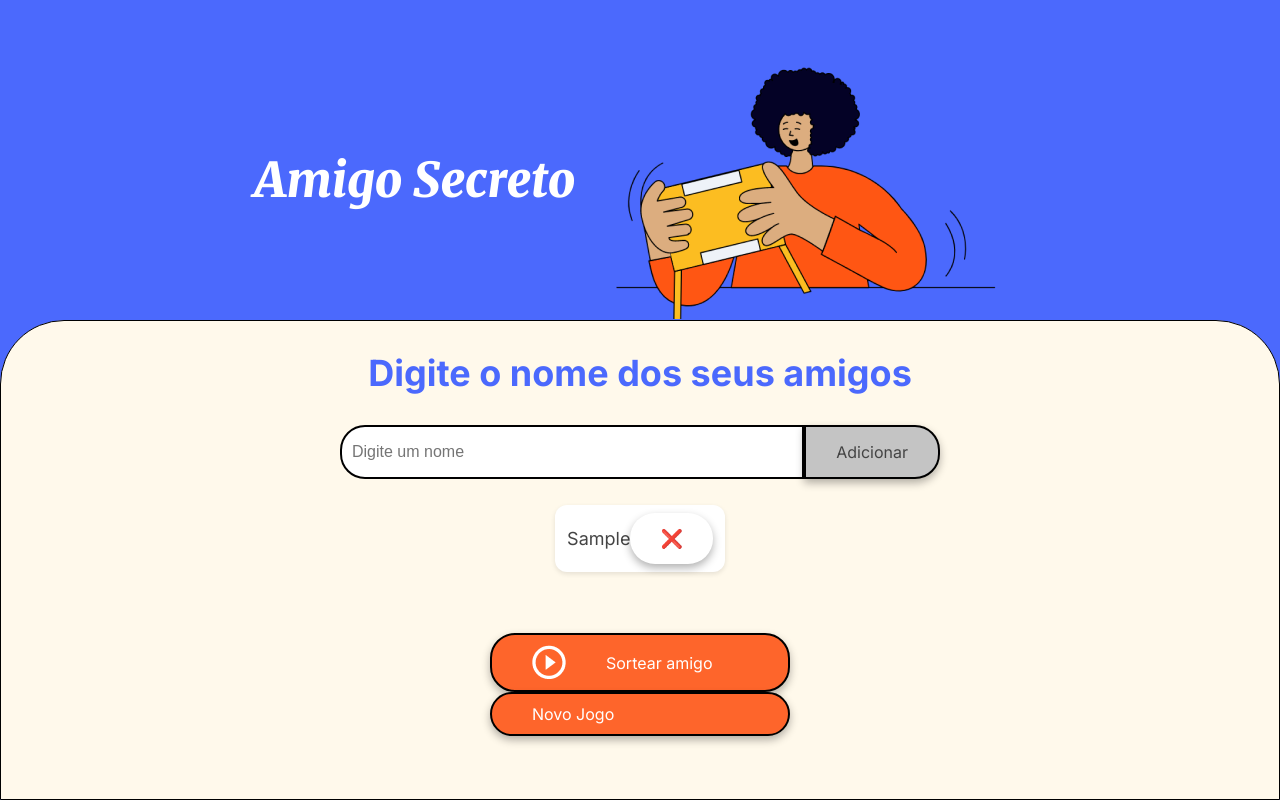
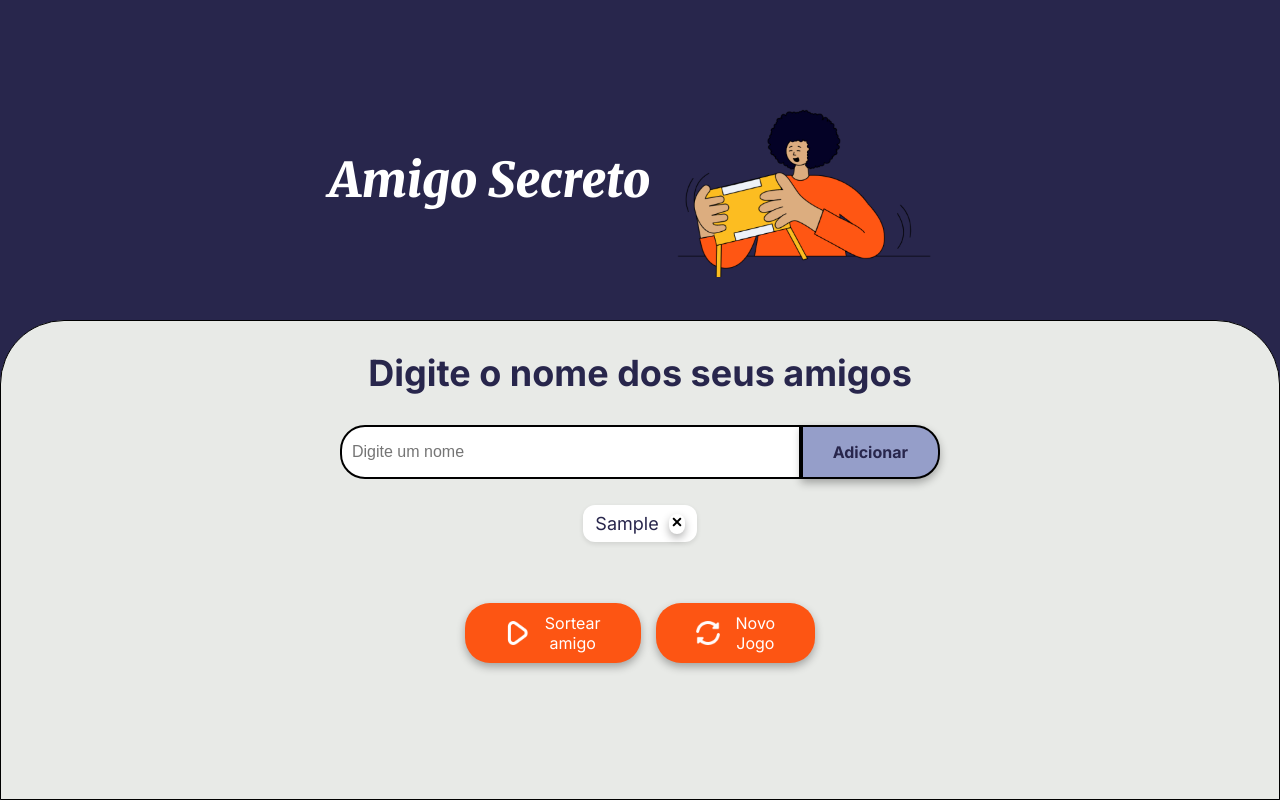
Before and after one commit to evyvitu/Challenge-Amigo-Secreto, a plain HTML site: page index.html in a window 1280 px wide. Both pictures are taken after typing "Sample" into the empty fields and a click on the button "Adicionar". Drawn offline with Linux system fonts and the light colour scheme.

Commit message:
atualizando style.css e adicionando novos assets

```diff
--- a/app.js
+++ b/app.js
@@ -4,7 +4,7 @@ let amigos = [];
 function mostrarMensagem(texto, tipo = "info") {
     const resultado = document.getElementById("resultado");
     resultado.innerHTML = `<li class="${tipo}">${texto}</li>`;
-    setTimeout(() => resultado.innerHTML = "", 2500); // limpa mensagem depois de 2,5s
+    setTimeout(() => resultado.innerHTML = "", 2500);
 }
 
 // Adicionar amigos
@@ -13,19 +13,19 @@ function adicionarAmigo() {
     const nome = input.value.trim();
 
     if (nome === "") {
-        mostrarMensagem("⚠️ Por favor, insira um nome.", "erro");
+        mostrarMensagem("Por favor, insira um nome.", "erro");
         return;
     }
 
     if (amigos.includes(nome)) {
-        mostrarMensagem("⚠️ Esse nome já foi adicionado.", "erro");
+        mostrarMensagem("Esse nome já foi adicionado.", "erro");
         return;
     }
 
     amigos.push(nome);
     input.value = "";
     atualizarLista();
-    mostrarMensagem("✅ Nome adicionado com sucesso!", "sucesso");
+    mostrarMensagem("Nome adicionado com sucesso!", "sucesso");
 }
 
 // Atualizar a lista de amigos na tela
@@ -38,7 +38,9 @@ function atualizarLista() {
         item.classList.add("card-nome");
         item.innerHTML = `
             ${amigo}
-            <button class="remover" onclick="removerAmigo(${index})">❌</button>
+            <button class="remover" onclick="removerAmigo(${index})">
+                <img src="assets/x.png" alt="Remover" />
+            </button>
         `;
         lista.appendChild(item);
     });
@@ -48,13 +50,13 @@ function atualizarLista() {
 function removerAmigo(index) {
     amigos.splice(index, 1);
     atualizarLista();
-    mostrarMensagem("🗑️ Nome removido.", "sucesso");
+    mostrarMensagem("Nome removido.", "sucesso");
 }
 
 // Sortear amigo secreto
 function sortearAmigo() {
     if (amigos.length === 0) {
-        mostrarMensagem("⚠️ A lista está vazia!", "erro");
+        mostrarMensagem("A lista está vazia!", "erro");
         return;
     }
 
@@ -62,7 +64,7 @@ function sortearAmigo() {
     const amigoSorteado = amigos[indiceAleatorio];
 
     const resultado = document.getElementById("resultado");
-    resultado.innerHTML = `<li class="sorteado">🎉 O amigo secreto é: <strong>${amigoSorteado}</strong></li>`;
+    resultado.innerHTML = `<li class="sorteado">O amigo secreto é: <strong>${amigoSorteado}</strong></li>`;
 }
 
 // Resetar o jogo
@@ -70,5 +72,5 @@ function resetarJogo() {
     amigos = [];
     document.getElementById("listaAmigos").innerHTML = "";
     document.getElementById("resultado").innerHTML = "";
-    mostrarMensagem("🔄 Novo jogo iniciado!", "sucesso");
+    mostrarMensagem("Novo jogo iniciado!", "sucesso");
 }
--- a/index.html
+++ b/index.html
@@ -29,10 +29,11 @@
 
             <div class="button-container">
                 <button class="button-draw" onclick="sortearAmigo()" aria-label="Sortear amigo secreto">
-                    <img src="assets/play_circle_outline.png" alt="Ícone para sortear">
+                    <img src="assets/toque.png" alt="Ícone para sortear">
                     Sortear amigo
                 </button>
                 <button class="button-draw" onclick="resetarJogo()" aria-label="Novo jogo">
+                    <img src="assets/atualizar.png" alt="Ícone para reiniciar">
                     Novo Jogo
                 </button>
 
--- a/style.css
+++ b/style.css
@@ -1,11 +1,11 @@
 :root {
-    --color-primary: #4B69FD;
-    --color-secondary: #FFF9EB;
-    --color-tertiary: #C4C4C4;
-    --color-button: #fe652b;
-    --color-button-hover: #e55720;
-    --color-text: #444444;
-    --color-white: #FFFFFF;
+    --color-primary: #28264C;      /* fundo principal / header */
+    --color-secondary: #E8EAE7;    /* fundo da seção de conteúdo */
+    --color-tertiary: #959EC9;     /* botões secundários ou detalhes */
+    --color-button: #FD5513;       /* botão principal (Sortear, Novo jogo) */
+    --color-button-hover: #fd7139; /* hover dos botões */
+    --color-text: #28264C;         /* texto padrão */
+    --color-white: #FFFFFF;        /* textos claros */
 }
 
 /* Estilos gerais */
@@ -17,10 +17,11 @@
 
 body {
     height: 100vh;
-    background-color: var(--color-primary);
+    background: var(--color-primary);
     display: flex;
     justify-content: center;
     align-items: center;
+    font-family: "Inter", sans-serif;
 }
 
 .main-content {
@@ -39,6 +40,19 @@ body {
     padding: 40px 0 0;
 }
 
+.main-title {
+    font-size: 48px;
+    font-family: "Merriweather", serif;
+    font-weight: 900;
+    font-style: italic;
+    color: var(--color-white);
+}
+
+.header-banner img {
+    max-width: 300px;
+    margin-top: 10px;
+}
+
 /* Seção de entrada */
 .input-section {
     flex: 60%;
@@ -52,15 +66,6 @@ body {
     width: 100%;
 }
 
-/* Títulos */
-.main-title {
-    font-size: 48px;
-    font-family: "Merriweather", serif;
-    font-weight: 900;
-    font-style: italic;
-    color: var(--color-white);
-}
-
 .section-title {
     font-family: "Inter", serif;
     font-size: 36px;
@@ -70,7 +75,7 @@ body {
     text-align: center;
 }
 
-/* Contêineres de entrada e botão */
+/* Contêiner de entrada */
 .input-wrapper {
     display: flex;
     justify-content: center;
@@ -87,24 +92,7 @@ body {
     font-size: 16px;
 }
 
-.button-container {
-    width: 300px;
-    justify-content: center;
-}
-
-/* Estilos de entrada de texto */
-.input-title {
-    flex: 1;
-    padding: 10px 15px;
-    font-size: 16px;
-    border: 2px solid #333;
-    border-right: none;
-    border-radius: 25px 0 0 25px;
-    font-family: "Merriweather", serif;
-    box-shadow: 0 4px 8px rgba(0, 0, 0, 0.3);
-}
-
-/* Estilos de botão */
+/* Botões */
 button {
     padding: 15px 30px;
     font-family: "Inter", sans-serif;
@@ -119,10 +107,43 @@ button {
     background-color: var(--color-tertiary);
     color: var(--color-text);
     border-radius: 0 25px 25px 0;
+    font-weight: bold;
 }
 
 .button-add:hover {
     background-color: #a1a1a1;
+}
+
+.button-container {
+    display: flex;
+    justify-content: center;
+    gap: 15px;
+    width: 300px;
+}
+
+/* Botão sortear e novo jogo */
+.button-draw {
+    display: flex;
+    align-items: center;
+    justify-content: center;
+    gap: 8px;
+    padding: 10px 40px;
+    color: var(--color-white);
+    background-color: var(--color-button);
+    font-size: 16px;
+    border: none;
+    border-radius: 25px;
+    transition: background 0.3s;
+}
+
+.button-draw img {
+    margin-right: 8px;
+    width: 24px;
+    height: 24px;
+}
+
+.button-draw:hover {
+    background-color: var(--color-button-hover);
 }
 
 /* Listas */
@@ -134,34 +155,7 @@ ul {
     margin: 20px 0;
 }
 
-.result-list {
-    margin-top: 15px;
-    color: #05DF05;
-    font-size: 22px;
-    font-weight: bold;
-    text-align: center;
-}
-
-/* Botão de sortear título */
-.button-draw {
-    display: flex;
-    align-items: center;
-    width: 100%;
-    padding: 10px 40px;
-    color: var(--color-white);
-    background-color: var(--color-button);
-    font-size: 16px;
-}
-
-.button-draw img {
-    margin-right: 40px;
-}
-
-.button-draw:hover {
-    background-color: var(--color-button-hover);
-}
-
-/* Cartões da lista */
+/* Lista de amigos - cartão */
 .card-nome {
     display: flex;
     justify-content: space-between;
@@ -173,21 +167,43 @@ ul {
     box-shadow: 0 2px 5px rgba(0,0,0,0.1);
 }
 
-/* Botão remover */
-.remover {
+/* Botão remover (somente tamanho menor + ícone) */
+.card-nome .remover {
     background: none;
     border: none;
     cursor: pointer;
-    font-size: 18px;
-    color: red;
+    padding: 0;
+    margin-left: 10px;
+    vertical-align: middle;
 }
 
-/* Estilo de mensagens */
+.card-nome .remover img {
+    width: 16px;
+    height: 16px;
+    display: inline-block;
+    transition: transform 0.2s;
+}
+
+.card-nome .remover img:hover {
+    transform: scale(1.2);
+}
+
+/* Mensagens */
+.result-list {
+    margin-top: 15px;
+    color: #05DF05;
+    font-size: 22px;
+    font-weight: bold;
+    text-align: center;
+}
+
 #resultado li {
-    font-family: "Inter", sans-serif;
-    margin-top: 10px;
-    padding: 8px;
-    border-radius: 8px;
+    padding: 10px;
+    border-radius: 12px;
+    margin-top: 15px;
+    font-size: 16px;
+    font-weight: 500;
+    animation: fadeIn 0.3s ease;
 }
 
 #resultado .erro {
@@ -205,4 +221,10 @@ ul {
     color: #333;
     font-weight: bold;
     font-size: 20px;
+    text-align: center;
 }
+
+@keyframes fadeIn {
+    from { opacity: 0; transform: translateY(-5px); }
+    to { opacity: 1; transform: translateY(0); }
+}
```
Also changed, not shown: assets/atualizar.png (added), assets/toque.png (added), assets/x.png (added).
